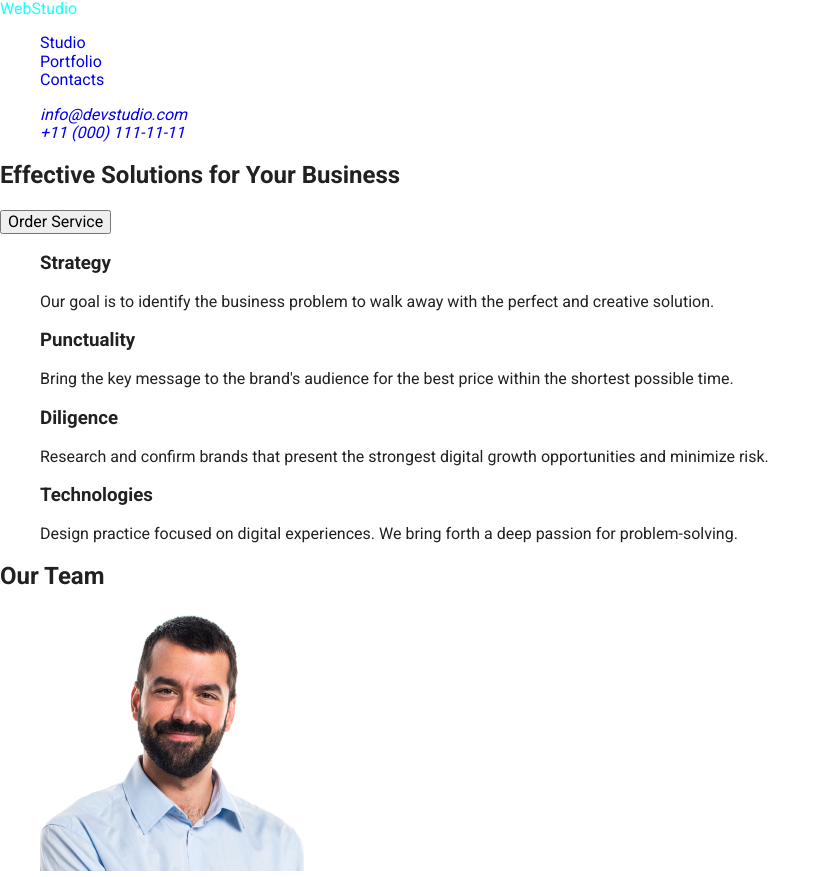
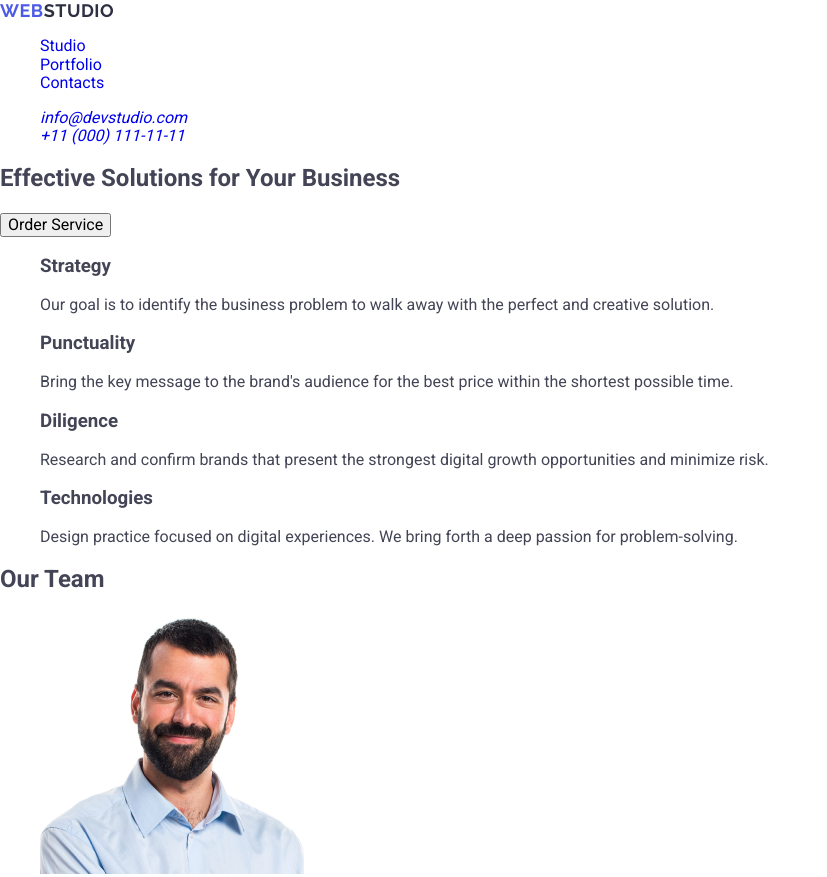
Before and after one commit to bunbanto/goit-markup-hw-02, a plain HTML site: page index.html in a window 1280 px wide. Shown: the top 877 px of the page, without its empty margins (0-827 px from the left). Drawn offline with nearby package versions, Linux system fonts and the light colour scheme.

Commit message:
change logo

```diff
--- a/css/styles.css
+++ b/css/styles.css
@@ -1,6 +1,6 @@
 body {
-  font-family: 'Roboto', 'Raleway', sans-serif;
-  color: #212121;
+  font-family: 'Roboto', sans-serif;
+  color: #434455;
   background-color: #fff;
 }
 ul,
@@ -13,15 +13,44 @@ a {
 .order {
   cursor: pointer;
 }
+.wb {
+  font-family: 'Raleway', sans-serif;
+  font-weight: 700;
+  font-size: 18px;
+
+  /* line-height: 21px; */
+  line-height: 117%;
+  letter-spacing: 0.03em;
+  text-transform: uppercase;
+  color: #4d5ae5;
+}
+.st {
+  font-family: 'Raleway', sans-serif;
+  font-weight: 700;
+  font-size: 18px;
+
+  /* line-height: 21px; */
+  line-height: 117%;
+  letter-spacing: 0.03em;
+  text-transform: uppercase;
+  color: #2e2f42;
+}
 .page-nav .link:hover,
 .page-nav .link:focus {
+  font-family: 'Roboto', sans-serif;
+  font-weight: 500;
+  font-size: 16px;
+
+  /* line-height: 24px; */
+  line-height: 150%;
+  letter-spacing: 0.02em;
+  color: #2e2f42;
+}
+.adress a {
   text-decoration: none;
   color: #18ffff;
 }
-.adress .mlink:hover {
-  text-decoration: none;
-  color: #18ffff;
-}
+
 .portf {
   font-weight: 700;
   font-size: 36px;
--- a/index.html
+++ b/index.html
@@ -23,7 +23,9 @@
     <!---------------------Header------------>
     <header>
       <nav class="page-nav">
-        <a class="link" href="./index.html" target="_blank"> WebStudio </a>
+        <a class="logo" href="./index.html" target="_blank">
+          <span class="wb"> Web</span><span class="st">Studio</span>
+        </a>
         <ul>
           <li><a class="link" href="#studio">Studio</a></li>
           <li><a class="link" href="#portfolio">Portfolio</a></li>
@@ -197,7 +199,9 @@
     </main>
     <!----------------------footer------------>
     <footer class="end">
-      <a class="link" href="./index.html" target="_blank"> WebStudio </a>
+      <a class="link" href="./index.html" target="_blank">
+        <span class="wb"> Web</span><span class="st">Studio</span>
+      </a>
       <p>
         Increase the flow of customers and sales for your business with digital
         marketing & growth solutions.
```
